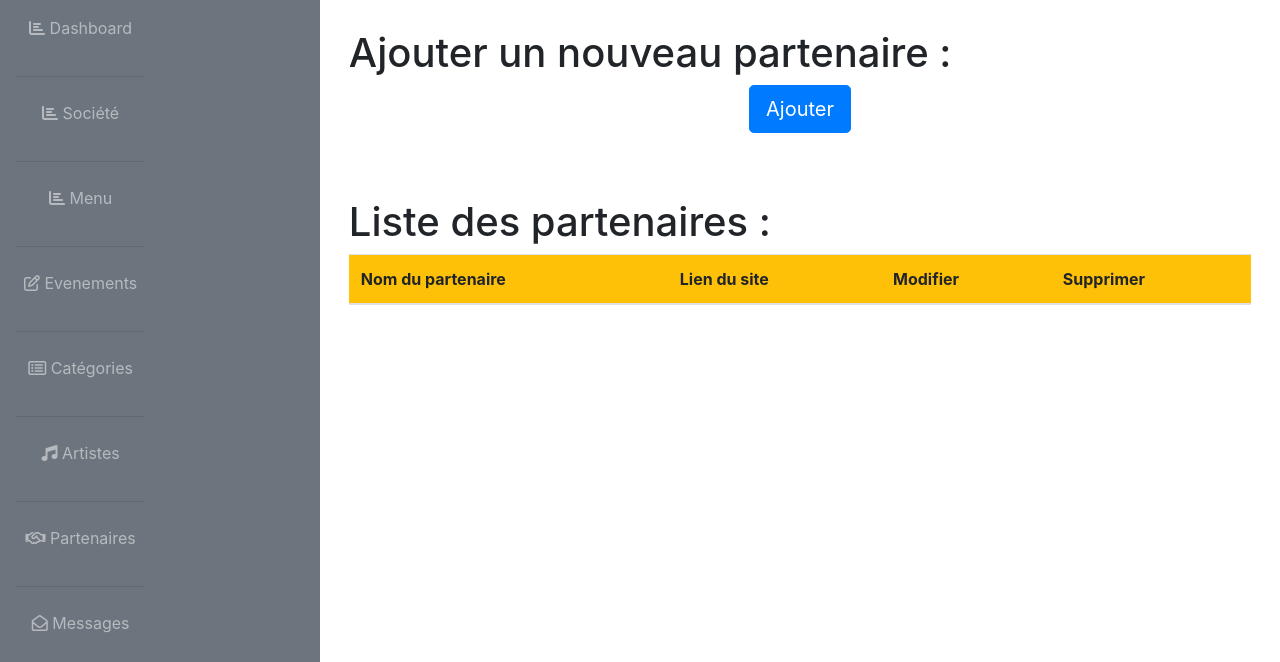
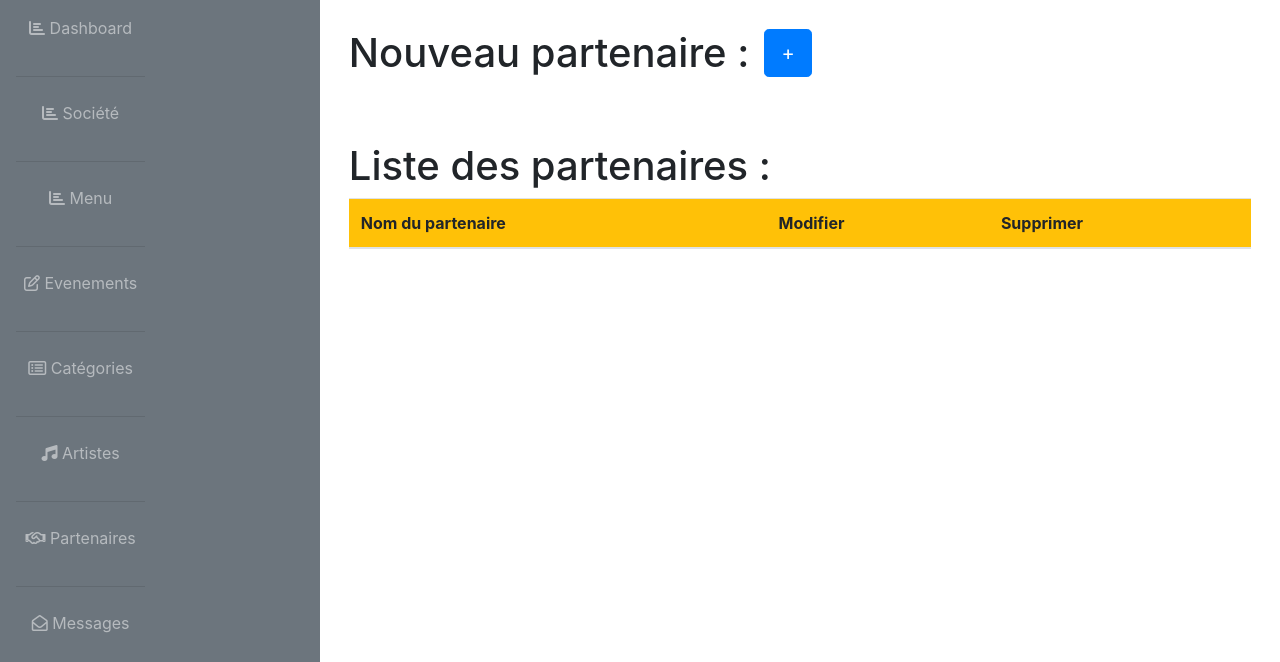
Before and after one commit to froldev/myEvents, a PHP site: template src/View/Admin/Partners/list.html.twig in a window 1280 px wide. Shown: the part 54-716 px from the top of the page. Run offline with PHP 8.4, Linux system fonts and the light colour scheme; the template is opened without the code that fills it, so the values that code supplies are empty; some libraries are stand-ins or nearby versions.

Commit message:
modify button add to part admin

```diff
--- a/db.sql
+++ b/db.sql
@@ -5,6 +5,7 @@ USE myevents;
 CREATE TABLE society (
     id INT NOT NULL AUTO_INCREMENT PRIMARY KEY,
     name VARCHAR(255) NOT NULL,
+    slug VARCHAR(255) NOT NULL,
     address VARCHAR(255) NOT NULL,
     cp VARCHAR(255) NOT NULL,
     town VARCHAR(255) NOT NULL,
--- a/src/View/Admin/Partners/list.html.twig
+++ b/src/View/Admin/Partners/list.html.twig
@@ -6,11 +6,13 @@
 
     <section id="partnerAdd">
 
-        <h1>Ajouter un nouveau partenaire :</h1>
         <div class="row">
-            <button type="submit" class="btn btn-primary btn-lg mb-2 mx-auto">
-                <a class="text-white" href="/partners/add">Ajouter</a>
-            </button>
+            <h1 clas="col-6">Nouveau partenaire :</h1>
+            <a class="text-white col-1 mr-2" href="/partners/add">
+                <button type="submit" class="btn btn-primary btn-lg">
+                    +
+                </button>
+            </a>
         </div>
 
     </section>
@@ -23,7 +25,6 @@
                 <thead class="table-striped">
                     <tr class="bg-warning">
                         <th scope="col">Nom du partenaire</th>
-                        <th scope="col">Lien du site</th>
                         <th scope="col">Modifier</th>
                         <th scope="col">Supprimer</th>
                     </tr>
@@ -32,7 +33,6 @@
                 {% for partner in partners %}
                     <tr>
                         <td>{{partner.name}}</td>
-                        <td>{{partner.link}}</td>
                         <td><button type="button" class="btn btn-success">
                                 <a class="text-white" href="/partners/edit/{{ partner.id }}">Mise à jour</a>
                             </button></td>
```
Also changed, not shown: src/View/Admin/Admin/list.html.twig (+8 -6 lines), src/View/Admin/Categories/list.html.twig (+8 -6 lines), src/View/Admin/Events/list.html.twig (+6 -4 lines).
